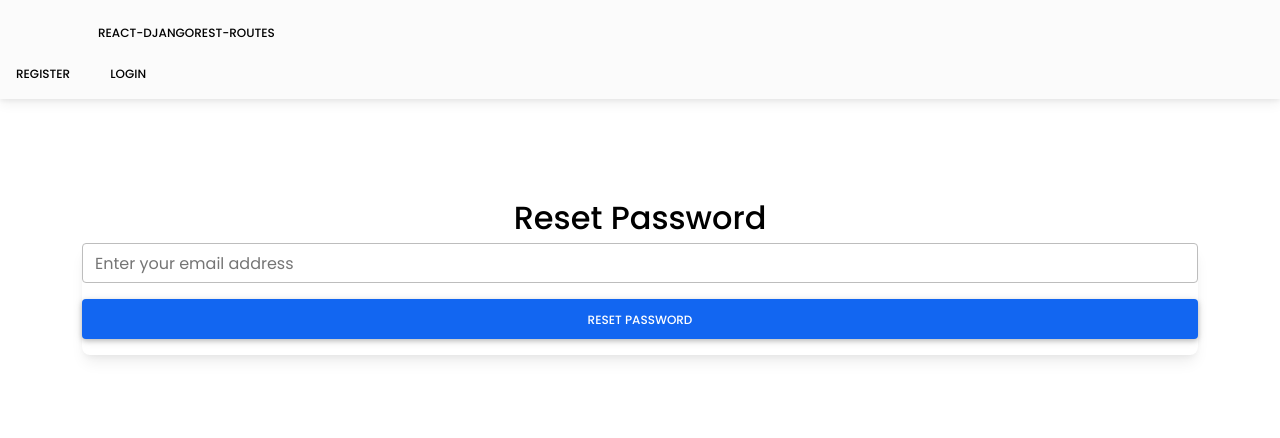
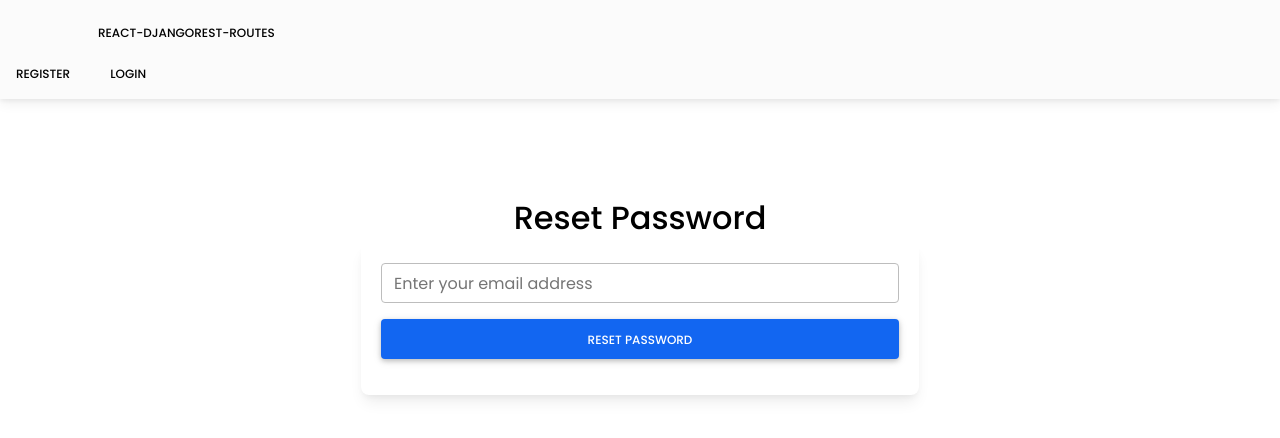
Before and after one commit to aybruhm/react-djangorest-routes, a React (Create React App) app in the folder frontend/frontend_routes/: page /reset-password in a window 1280 px wide. Shown: the top 438 px of the page. Built offline with nearby package versions, Linux system fonts and the light colour scheme.

Commit message:
Update ResetPasswordOTP component styles

```diff
--- a/frontend/frontend_routes/src/index.css
+++ b/frontend/frontend_routes/src/index.css
@@ -23,7 +23,8 @@ div.auth-lists-mobile {
 }
 
 form.login-form,
-form.register-form {
+form.register-form,
+form.reset-password-form {
   max-width: 50%;
   padding: 20px;
   margin: auto;
```
